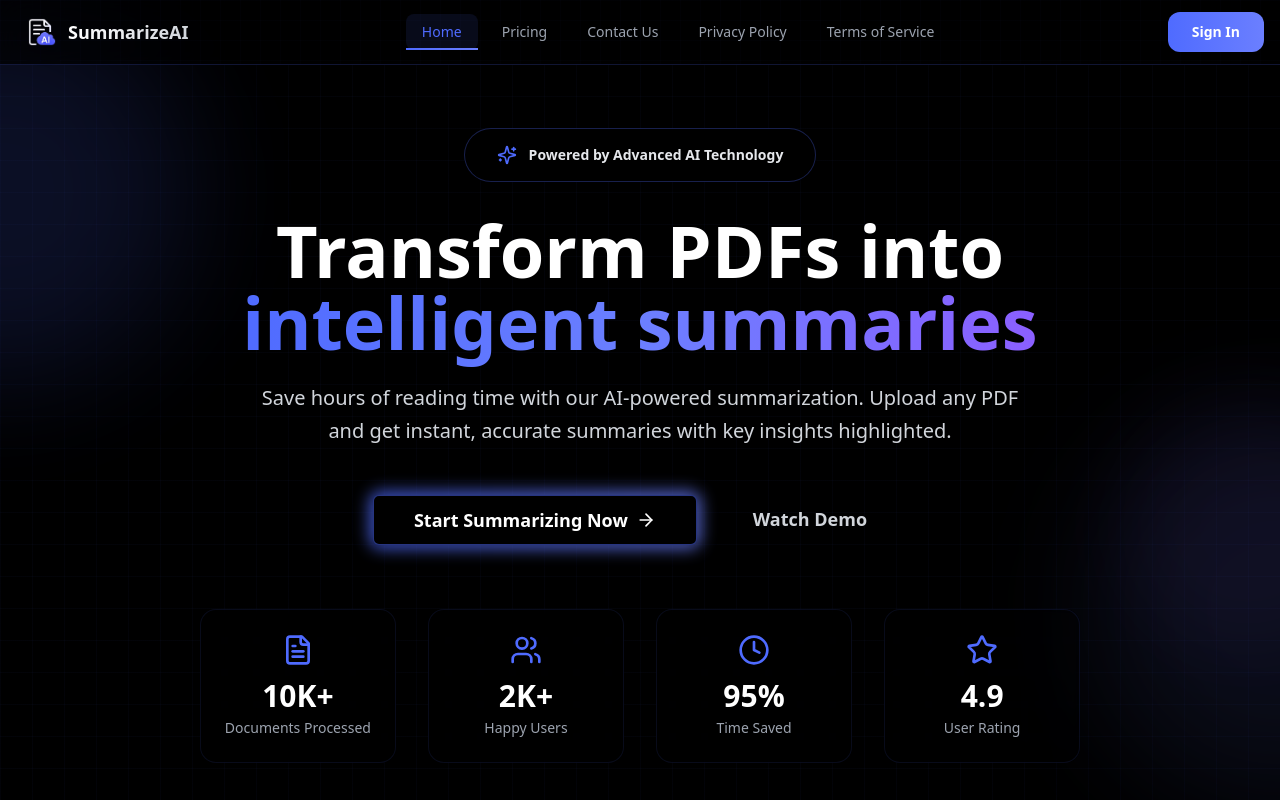
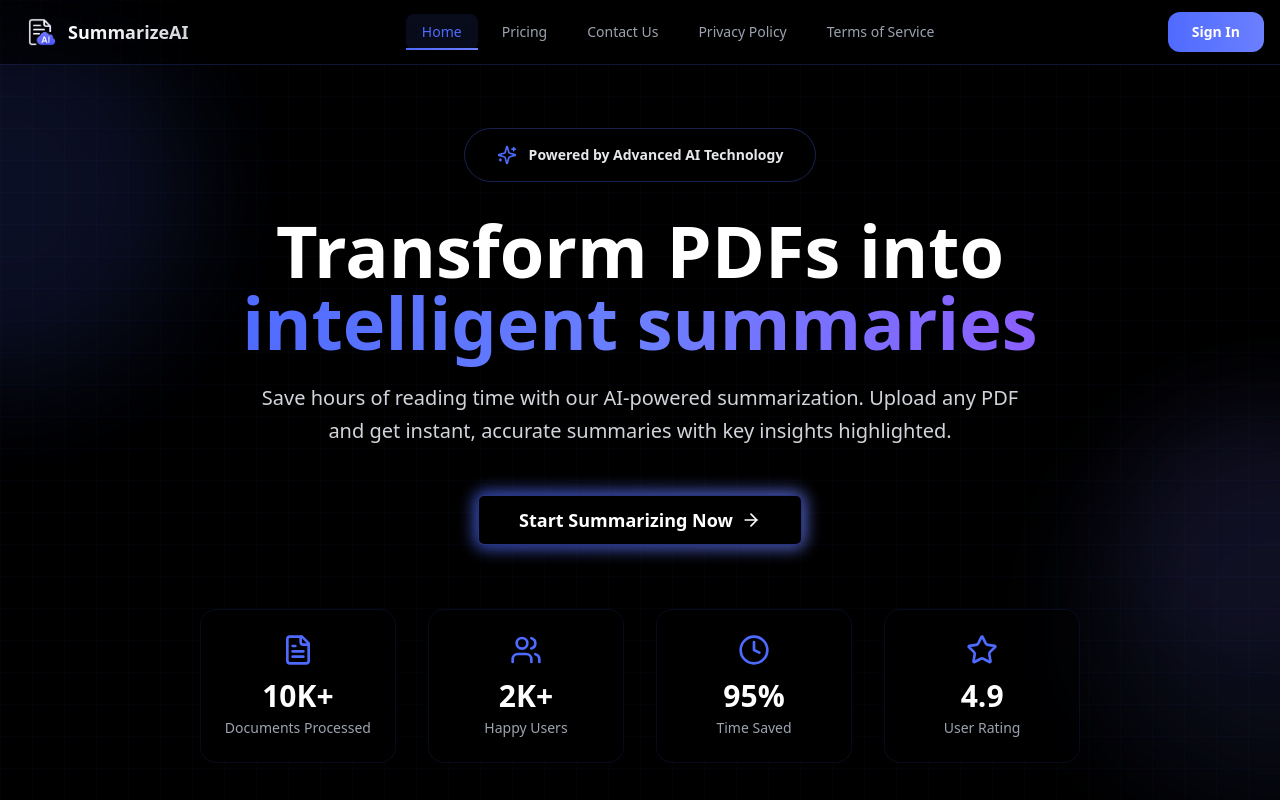
Before and after one commit to codewithalihamza/SummarizeAI, a Next.js app: page / in a window 1280 px wide. Shown: the top 800 px of the page. Built offline with nearby package versions, Linux system fonts and the light colour scheme.

Commit message:
Refactor Home page buttons for improved user engagement
- Replaced the "Watch Demo" button with a new "Start Summarizing Now" button that navigates to the login page, enhancing the call-to-action for users.
- Updated button styles for better visual consistency and user experience.

```diff
--- a/app/page.tsx
+++ b/app/page.tsx
@@ -63,18 +63,12 @@ export default function Home() {
             <Button
               size="lg"
               className="relative px-10 py-6 bg-black text-white hover:bg-black/90 border border-[#4F6BFF]/50 group-hover:border-[#4F6BFF] text-lg font-semibold flex items-center gap-2"
+              onClick={() => router.push(PUBLIC_ROUTES.LOGIN)}
             >
               Start Summarizing Now
               <ArrowRight className="w-5 h-5 transition-transform group-hover:translate-x-1" />
             </Button>
           </div>
-          <Button
-            variant="outline"
-            size="lg"
-            className="px-10 py-6 border-gray-600 text-gray-300 hover:border-[#4F6BFF]/50 hover:text-white hover:bg-black/50 text-lg font-semibold"
-          >
-            Watch Demo
-          </Button>
         </div>
 
         {/* Stats Section */}
```
